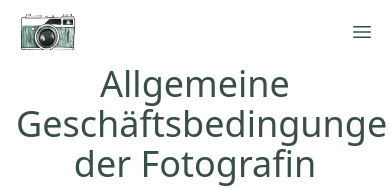
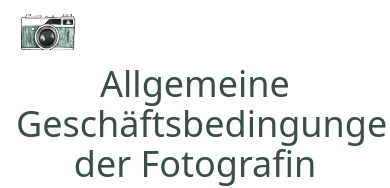
Before and after one commit to Dan86de/noworytaphotography-new, a Next.js app: page /agb in a window 390 px wide. Shown: the top 188 px of the page. Built offline with nearby package versions, Linux system fonts and the light colour scheme; a web font is replaced by a local one.

Commit message:
Fix with about image and disable mobile nav for now

```diff
--- a/components/AboutSection.tsx
+++ b/components/AboutSection.tsx
@@ -32,10 +32,10 @@ const AboutSection = () => {
             </h2>
           </div>
         </div>
-        <div className="relative w-screen aspect-square lg:landscape:h-[80vh] xl:landscape:h-[90vh] 3xl:landscape:h-[50vh] 3xl:landscape:w-100">
+        <div className="relative w-full aspect-square lg:landscape:h-[80vh] xl:landscape:h-[90vh] 3xl:landscape:h-[50vh] 3xl:landscape:w-100">
           <Image
             src={aboutCollage}
-            className="absolute inset-0 h-full w-full object-contain  -z-10"
+            className="absolute inset-0 h-full w-full object-contain -z-10"
             alt="Hero image"
           />
         </div>
--- a/components/Header.tsx
+++ b/components/Header.tsx
@@ -58,7 +58,7 @@ const Header = () => {
                 ))}
               </nav>
               {!open && (
-                <div className="-my-2 -mr-2 md:hidden">
+                <div className="hidden -my-2 -mr-2 md:hidden">
                   <Popover.Button className="inline-flex items-center justify-center rounded-md bg-white p-2 text-brand hover:bg-gray-100 hover:text-gray-500 focus:outline-none focus:ring-2 focus:ring-inset focus:ring-brand">
                     <span className="sr-only">Open menu</span>
                     <Bars3Icon className="h-6 w-6" aria-hidden="true" />
--- a/components/InstagramGallery.tsx
+++ b/components/InstagramGallery.tsx
@@ -1,6 +1,5 @@
 import { useEffect, useState } from "react";
 import Image from "next/image";
-import hero1 from "../public/images/hero1.png";
 
 interface Data {
   id: string;
@@ -11,6 +10,7 @@ interface Data {
   timestamp: string;
 }
 
+//INFO data for portfolio images:
 const exampleData: { data: Data[] } = {
   data: [
     {
```
